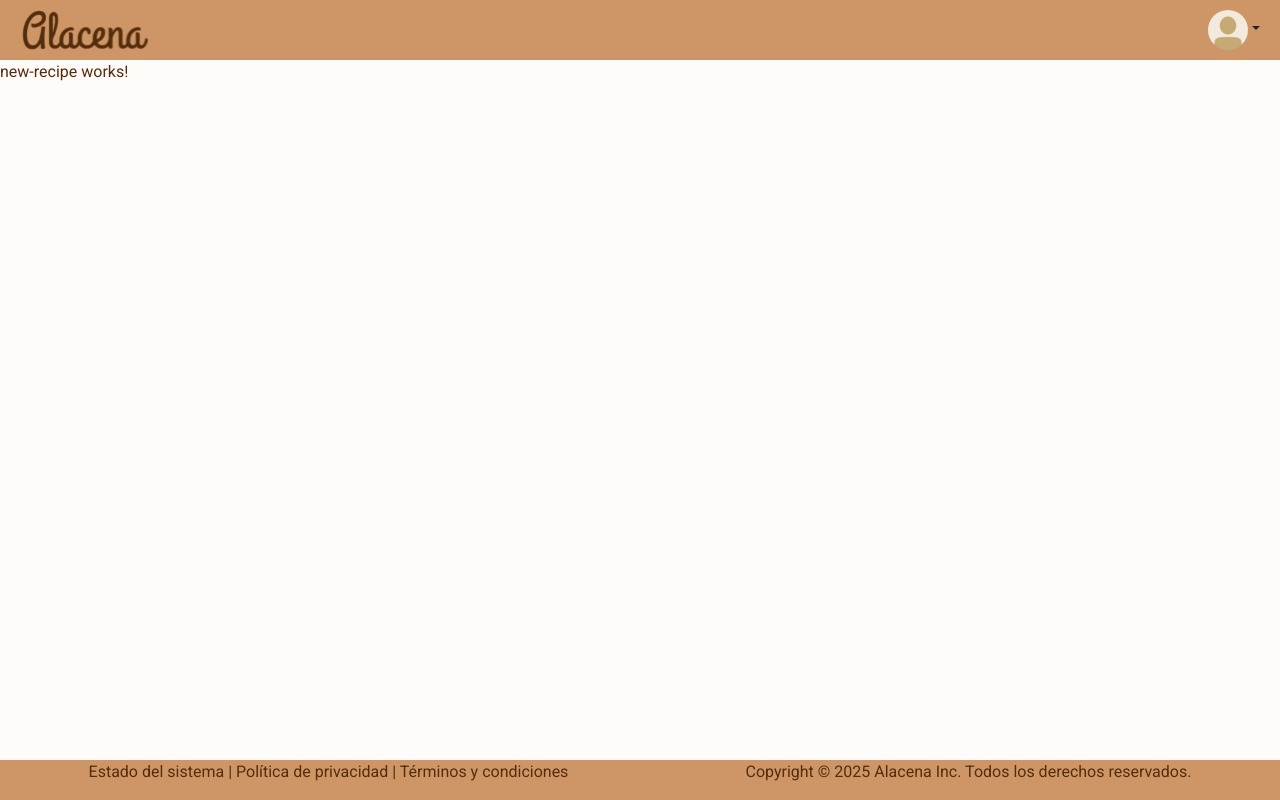
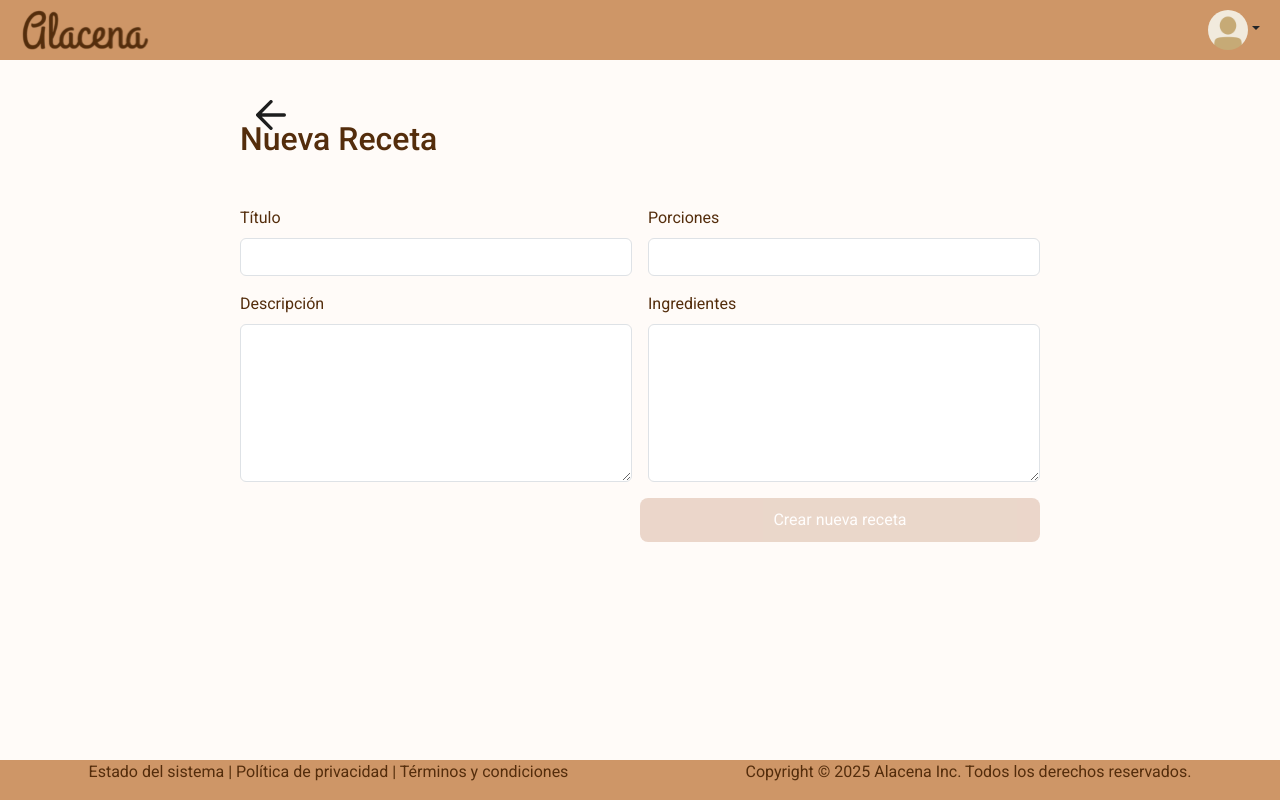
Before and after one commit to mlumeca/iAlacena, an Angular app in the folder frontend/: page /new-recipe in a window 1280 px wide. Built offline with nearby package versions, Linux system fonts and the light colour scheme; sample sign-in values are in the browser's storage.

Commit message:
feat: new recipe form

```diff
--- a/frontend/src/app/screens/new-recipe/new-recipe.component.css
+++ b/frontend/src/app/screens/new-recipe/new-recipe.component.css
@@ -0,0 +1,45 @@
+.back-arrow {
+    position: absolute;
+    top: 100px;
+    left: 20%;
+    z-index: 1000;
+}
+
+.arrow-icon {
+    width: 30px;
+    height: 30px;
+    transition: opacity 0.3s;
+}
+
+.arrow-icon:hover {
+    opacity: 0.7;
+}
+
+.form-container {
+    padding-top: 60px;
+    max-width: 800px;
+    margin: 0 auto;
+}
+
+.btn-primary {
+    background-color: #CE9667;
+    border: none;
+    border-radius: 8px;
+    color: white;
+    font-size: 1rem;
+    padding: 10px;
+}
+
+.btn-primary:hover {
+    opacity: 0.8;
+}
+
+.btn-primary:disabled {
+    background-color: #e0c4b2;
+    border-color: #e0c4b2;
+    opacity: 0.65;
+}
+
+textarea.form-control {
+    min-height: 150px;
+}
--- a/frontend/src/app/screens/new-recipe/new-recipe.component.html
+++ b/frontend/src/app/screens/new-recipe/new-recipe.component.html
@@ -1 +1,105 @@
-<p>new-recipe works!</p>
+<div class="form-container">
+    <!-- Loading State -->
+    @if (isLoading()) {
+    <div class="text-center">
+        <div class="spinner-border text-primary" role="status">
+            <span class="visually-hidden">Loading...</span>
+        </div>
+    </div>
+    }
+
+    <!-- Error State -->
+    @if (errorMessage()) {
+    <div class="alert alert-danger text-center" role="alert">
+        {{ errorMessage() }}
+    </div>
+    }
+
+    <!-- Success State -->
+    @if (successMessage()) {
+    <div class="alert alert-success text-center" role="alert">
+        {{ successMessage() }}
+    </div>
+    }
+
+    <!-- Back Arrow -->
+    <a href="/home" class="back-arrow">
+        <img src="assets/img/icons/arrow-icon.svg" alt="Back" class="arrow-icon" />
+    </a>
+
+    <!-- Form Title -->
+     <h2 class="mb-5">Nueva Receta</h2>
+
+    <!-- Form -->
+    <form [formGroup]="recipeForm" (ngSubmit)="onSubmit()" class="needs-validation" novalidate>
+        <div class="row g-3 flex-wrap">
+
+            <!-- Left Column -->
+            <div class="col-md-6">
+                <div class="mb-3">
+                    <label for="name" class="form-label">Título</label>
+                    <input type="text" id="name" class="form-control" formControlName="name"
+                        [class.is-invalid]="recipeForm.get('name')?.invalid && recipeForm.get('name')?.touched" />
+                    <div *ngIf="recipeForm.get('name')?.invalid && recipeForm.get('name')?.touched"
+                        class="invalid-feedback">
+                        Please enter a valid title (max 100 characters).
+                    </div>
+                </div>
+
+                <div class="mb-3">
+                    <label for="description" class="form-label">Descripción</label>
+                    <textarea id="description" class="form-control" formControlName="description" rows="6"
+                        [class.is-invalid]="recipeForm.get('description')?.invalid && recipeForm.get('description')?.touched"></textarea>
+                    <div *ngIf="recipeForm.get('description')?.invalid && recipeForm.get('description')?.touched"
+                        class="invalid-feedback">
+                        Please enter a description (max 1000 characters).
+                    </div>
+                </div>
+            </div>
+
+            <!-- Right Column -->
+            <div class="col-md-6">
+                <div class="mb-3">
+                    <label for="portions" class="form-label">Porciones</label>
+                    <input type="number" id="portions" class="form-control" formControlName="portions"
+                        [class.is-invalid]="recipeForm.get('portions')?.invalid && recipeForm.get('portions')?.touched" />
+                    <div *ngIf="recipeForm.get('portions')?.invalid && recipeForm.get('portions')?.touched"
+                        class="invalid-feedback">
+                        Please enter a number between 1 and 100.
+                    </div>
+                </div>
+
+                <div class="mb-3">
+                    <label for="ingredients" class="form-label">Ingredientes</label>
+                    <textarea id="ingredients" class="form-control" formControlName="ingredients" rows="6"
+                        [class.is-invalid]="recipeForm.get('ingredients')?.invalid && recipeForm.get('ingredients')?.touched"></textarea>
+                    <div *ngIf="recipeForm.get('ingredients')?.invalid && recipeForm.get('ingredients')?.touched"
+                        class="invalid-feedback">
+                        Please enter ingredients (max 500 characters).
+                    </div>
+                </div>
+            </div>
+
+            <!-- Image Field -->
+            <!--
+      <div class="col-12">
+        <div class="mb-3">
+          <label for="image" class="form-label">Imagen</label>
+          <input type="file" id="image" class="form-control" formControlName="image" />
+          <div *ngIf="recipeForm.get('image')?.invalid && recipeForm.get('image')?.touched" class="invalid-feedback">
+            Please upload a valid image file.
+          </div>
+        </div>
+      </div>
+      -->
+
+        </div>
+
+        <!-- Submit Button -->
+        <div class="col-md-6 offset-md-6 mb-5">
+            <button type="submit" class="btn btn-primary w-100" [disabled]="recipeForm.invalid || isLoading()">
+                Crear nueva receta
+            </button>
+        </div>
+    </form>
+</div>
--- a/frontend/src/app/screens/new-recipe/new-recipe.component.ts
+++ b/frontend/src/app/screens/new-recipe/new-recipe.component.ts
@@ -1,12 +1,71 @@
-import { Component } from '@angular/core';
+import { Component, OnInit, signal, inject } from '@angular/core';
+import { FormBuilder, FormGroup, Validators } from '@angular/forms';
+import { RecipeService } from '../../services/recipe.service';
+import { CreateRecipeRequest } from '../../models/recipe.interface';
+import { CommonModule } from '@angular/common';
+import { ReactiveFormsModule } from '@angular/forms';
+import { Router } from '@angular/router';
+import { catchError, of, tap } from 'rxjs';
 
 @Component({
   selector: 'app-new-recipe',
   standalone: true,
-  imports: [],
+  imports: [CommonModule, ReactiveFormsModule],
   templateUrl: './new-recipe.component.html',
   styleUrl: './new-recipe.component.css'
 })
-export class NewRecipeComponent {
+export class NewRecipeComponent implements OnInit {
+  private fb = inject(FormBuilder);
+  private recipeService = inject(RecipeService);
+  private router = inject(Router);
+  isLoading = signal<boolean>(false);
+  errorMessage = signal<string | null>(null);
+  successMessage = signal<string | null>(null);
 
+  // Form group using FormBuilder
+  recipeForm: FormGroup = this.fb.group({
+    name: ['', [Validators.required, Validators.maxLength(100)]],
+    portions: ['', [Validators.required, Validators.min(1), Validators.max(100)]],
+    description: ['', [Validators.required, Validators.maxLength(1000)]],
+    ingredients: ['', [Validators.required, Validators.maxLength(500)]],
+    // image: [null] // not implemented in the service yet
+  });
+
+  ngOnInit(): void {
+    // Initialize form state
+  }
+
+  onSubmit(): void {
+    if (this.recipeForm.invalid) {
+      this.errorMessage.set('Please fill all required fields correctly.');
+      return;
+    }
+
+    this.isLoading.set(true);
+    this.errorMessage.set(null);
+    this.successMessage.set(null);
+
+    const recipeData: CreateRecipeRequest = {
+      name: this.recipeForm.value.name,
+      description: this.recipeForm.value.description,
+      portions: this.recipeForm.value.portions,
+      categoryIds: [] // Placeholder, to be expanded if categories are added
+    };
+
+    this.recipeService.createRecipe(recipeData).pipe(
+      tap((response) => {
+        console.log('Recipe created:', response);
+        this.successMessage.set('Recipe created successfully!');
+        this.isLoading.set(false);
+        // Navigate back to recipe list or detail page after a delay
+        setTimeout(() => this.router.navigate(['/recipes']), 1500);
+      }),
+      catchError((error) => {
+        console.error('Error creating recipe:', error);
+        this.errorMessage.set('Failed to create recipe. Please try again.');
+        this.isLoading.set(false);
+        return of(null);
+      })
+    ).subscribe();
+  }
 }
```
